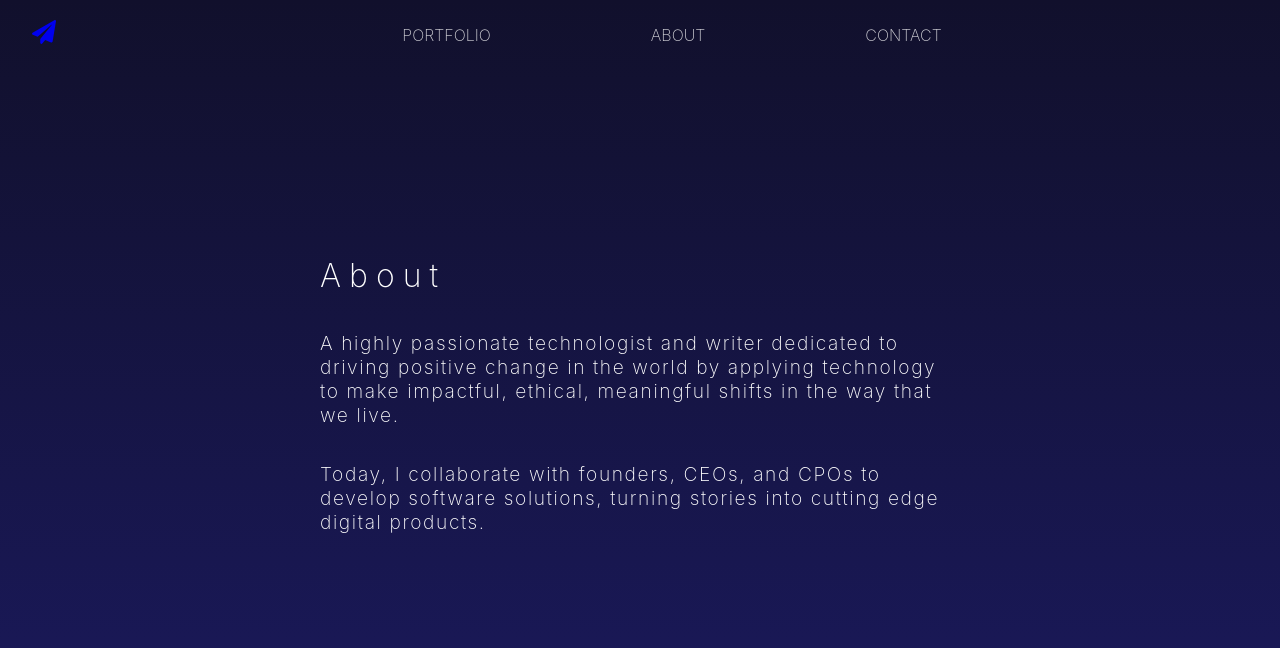
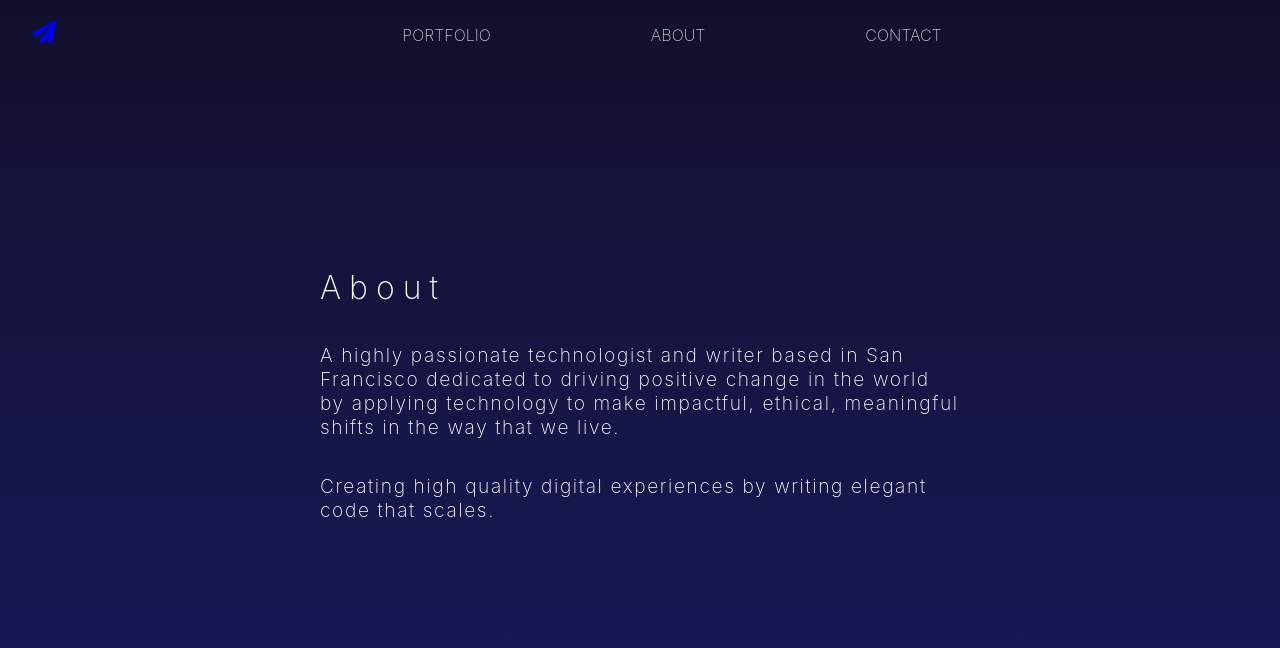
Before and after one commit to cjtakhar/cjtakhar, a React (Create React App) app: page /about in a window 1280 px wide. Shown: the top 648 px of the page. Built offline with nearby package versions, Linux system fonts and the light colour scheme.

Commit message:
update bio

```diff
--- a/src/components/About.jsx
+++ b/src/components/About.jsx
@@ -5,8 +5,8 @@ const About = ()=> {
         <div className="about-container">
             <div className="about-info">
                 <h2 className="about-title">About</h2>
-                <p className="about-text">A highly passionate technologist and writer dedicated to driving positive change in the world by applying technology to make impactful, ethical, meaningful shifts in the way that we live.</p>
-                <p className="about-text">Today, I collaborate with founders, CEOs, and CPOs to develop software solutions, turning stories into cutting edge digital products.</p>
+                <p className="about-text">A highly passionate technologist and writer based in San Francisco dedicated to driving positive change in the world by applying technology to make impactful, ethical, meaningful shifts in the way that we live.</p>
+                <p className="about-text">Creating high quality digital experiences by writing elegant code that scales.</p>
             </div>
 
         </div>
```
